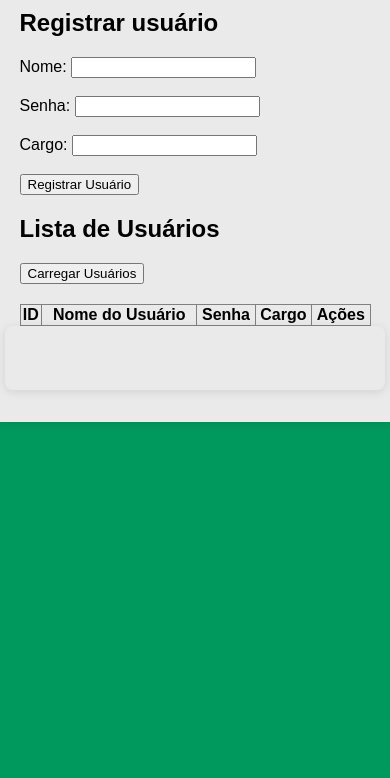
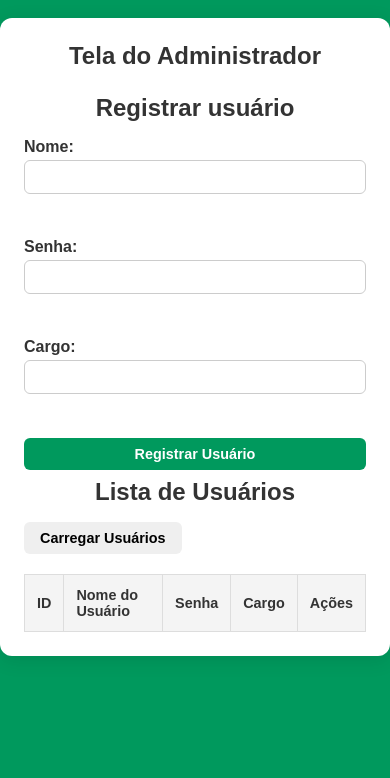
Before and after one commit to roger-gsf/rastech, a website: page screens/admin.html in a window 390 px wide. Shown: the part 105-883 px from the top of the page. Before the commit the page ends 844 px from the top, so only its background shows below. Drawn offline with Linux system fonts and the light colour scheme.

Commit message:
updating

```diff
--- a/screens/admin.html
+++ b/screens/admin.html
@@ -6,33 +6,180 @@
     <meta name="viewport" content="width=device-width, initial-scale=1.0">
     <title>Administrador</title>
     <style>
+        /* General Reset */
+        * {
+            margin: 0;
+            padding: 0;
+            box-sizing: border-box;
+        }
+
+        /* Body Styles */
         body {
             font-family: Arial, sans-serif;
             background-color: #00995D;
-            margin: 0;
-            padding: 0;
-            display: block;
+            color: #333;
+            display: flex;
             justify-content: center;
             align-items: center;
-            height: 100vh;
+            min-height: 100vh;
+            margin-top: 5%;
+            margin-bottom: 5%;
         }
 
         main {
-            background-color: #cf7272;
-            background: #eaeaea;
+            background-color: #ffffff;
             padding: 2rem;
-            border-radius: 8px;
-            align-self: center;
-            justify-self: center;
-            box-shadow: 0 2px 10px rgba(0, 0, 0, 0.1);
+            border-radius: 12px;
+            box-shadow: 0 4px 20px rgba(0, 0, 0, 0.1);
             width: 100%;
-            max-width: 90%;
+            max-width: 800px;
+            display: flex;
+            flex-direction: column;
+
+            gap: 0.5rem;
         }
 
-        main h1 {
+        /* Headings */
+        h1,
+        h2 {
+            color: #333;
             text-align: center;
-            color: #333;
-            margin-bottom: 1.5rem;
+        }
+
+        h1 {
+            font-size: 2rem;
+            margin-bottom: 1rem;
+        }
+
+        h2 {
+            font-size: 1.5rem;
+            margin-bottom: 1rem;
+        }
+
+        /* Form Styling */
+        form {
+            display: flex;
+            flex-direction: column;
+            gap: 0.25rem;
+        }
+
+        label {
+            font-weight: bold;
+        }
+
+        input[type="text"],
+        input[type="password"] {
+            width: 100%;
+            height: 75%;
+            padding: 0.5rem;
+            border: 1px solid #ccc;
+            border-radius: 6px;
+            font-size: 1rem;
+            margin: 0px;
+        }
+
+        button {
+            padding: 0.75rem 1.5rem;
+            font-size: 1rem;
+            font-weight: bold;
+            border: none;
+            border-radius: 6px;
+            cursor: pointer;
+        }
+
+        button[type="submit"] {
+            background-color: #00995D;
+            color: #fff;
+            transition: background-color 0.3s;
+        }
+
+        button[type="submit"]:hover {
+            background-color: #007F4A;
+        }
+
+        button[type="button"] {
+            background-color: #cf7272;
+            color: #fff;
+        }
+
+        button[type="button"]:hover {
+            background-color: #b95a5a;
+        }
+
+        table {
+            width: 100%;
+            border-collapse: collapse;
+            margin-top: 1rem;
+            font-size: 0.9rem;
+        }
+
+        th,
+        td {
+            padding: 0.75rem;
+            text-align: left;
+            border: 1px solid #ddd;
+        }
+
+        th {
+            background-color: #f4f4f4;
+            font-weight: bold;
+        }
+
+        tbody tr:nth-child(odd) {
+            background-color: #f9f9f9;
+        }
+
+        tbody tr:hover {
+            background-color: #f1f1f1;
+        }
+
+        #editForm {
+            display: none;
+            border: 1px solid #ccc;
+            padding: 1.5rem;
+            border-radius: 8px;
+            background-color: #f9f9f9;
+        }
+
+        #editForm h2 {
+            text-align: left;
+        }
+
+        #message,
+        #error {
+            font-size: 1rem;
+            font-weight: bold;
+            margin: 1rem 0;
+            display: none;
+        }
+
+        #message {
+            color: green;
+        }
+
+        #error {
+            color: red;
+        }
+
+        @media (max-width: 768px) {
+            main {
+                padding: 1.5rem;
+            }
+
+            h1,
+            h2 {
+                font-size: 1.5rem;
+            }
+
+            button {
+                padding: 0.5rem 1rem;
+                font-size: 0.9rem;
+            }
+
+            input[type="text"],
+            input[type="password"] {
+                font-size: 0.9rem;
+            }
         }
     </style>
 </head>
@@ -99,8 +246,8 @@
                     <button type="button" onclick="hideEditForm()">Cancelar</button>
                 </form>
             </div>
-            <section>
-                <main>
+        </section>
+    </main>
 
     <script>
         // Registra um novo usuário
```
Lines whose indentation alone changed are shown as unchanged.
